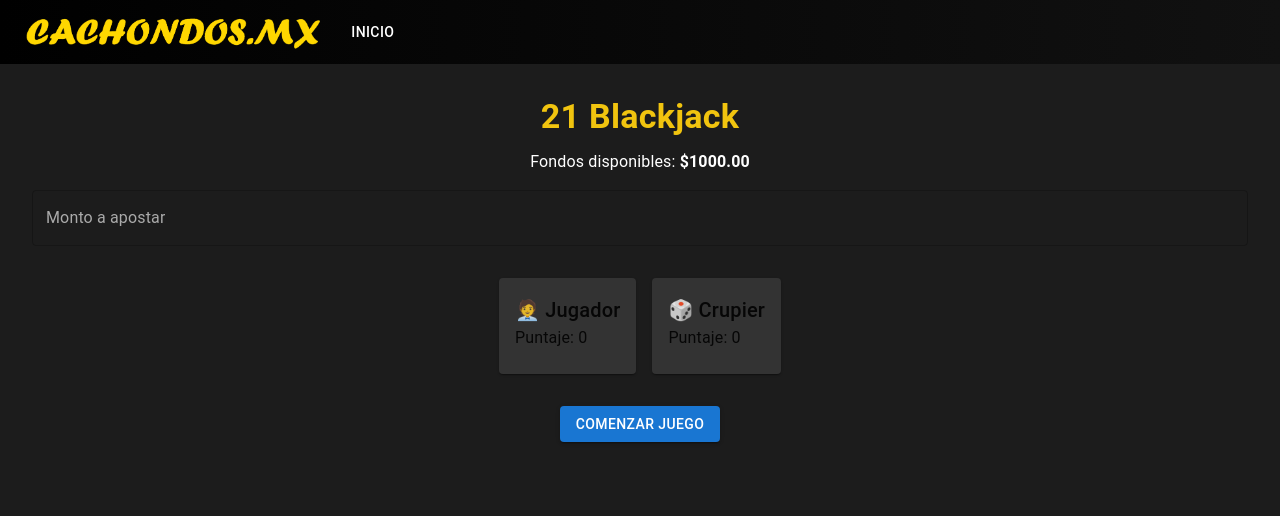
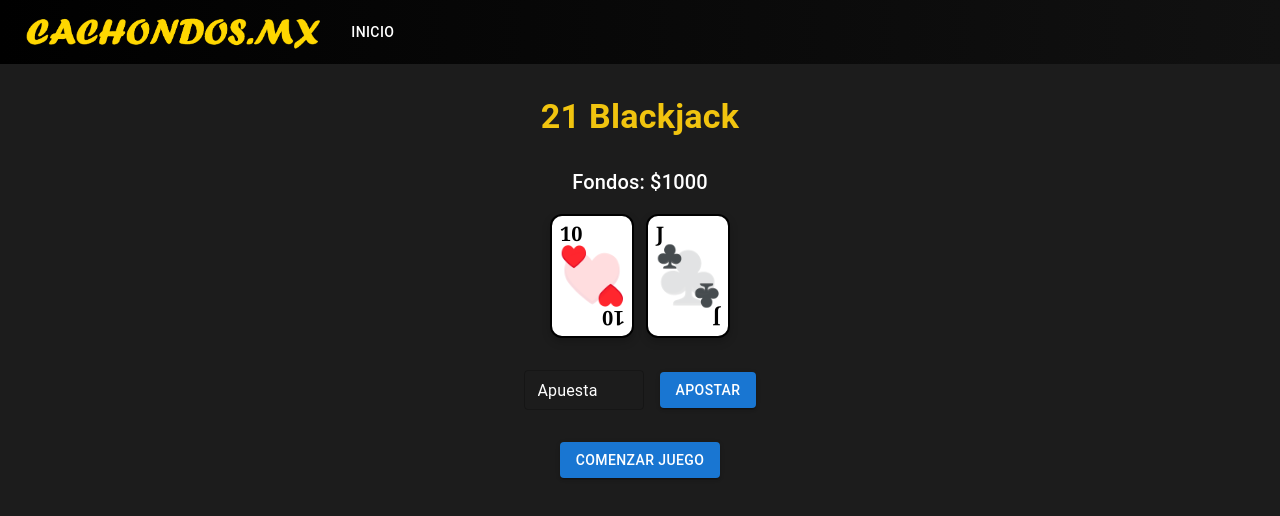
Before and after one commit to oscarrryeezus/casino-cachondo-mx-frontend, a React (Create React App) app: page /blackjack in a window 1280 px wide. Shown: the top 516 px of the page. Built offline with nearby package versions, Linux system fonts and the light colour scheme.

Commit message:
Implementar UI para Blackjack

```diff
--- a/package.json
+++ b/package.json
@@ -13,9 +13,11 @@
     "@testing-library/user-event": "^13.5.0",
     "axios": "^1.10.0",
     "framer-motion": "^12.23.6",
+    "playing-cards": "^1.1.0",
     "react": "^19.1.0",
     "react-dom": "^19.1.0",
     "react-icons": "^5.5.0",
+    "react-playing-card": "^0.2.5",
     "react-router-dom": "^7.7.0",
     "react-scripts": "5.0.1",
     "react-slick": "^0.30.3",
--- a/src/pages/blackjack/blackjack.js
+++ b/src/pages/blackjack/blackjack.js
@@ -1,21 +1,27 @@
 import React, { useState, useRef, useEffect } from 'react';
 import {
-  Box, Typography, Button, TextField, Alert, Grid, Paper
+  Box, Typography, Button, TextField, Alert, Grid
 } from '@mui/material';
 import { motion, AnimatePresence } from 'framer-motion';
 import axios from 'axios';
 
-const valores = [2, 3, 4, 5, 6, 7, 8, 9, 10, 10, 10, 10, 11]; // J, Q, K = 10; A = 11 o 1
-const palos = ['♠️', '♥️', '♦️', '♣️'];
+const valores = [2, 3, 4, 5, 6, 7, 8, 9, 10, 'J', 'Q', 'K', 11];
+const palos = ['\u2660\ufe0f', '\u2665\ufe0f', '\u2666\ufe0f', '\u2663\ufe0f'];
+
+const valorPuntaje = (valor) => {
+  if (valor === 'J' || valor === 'Q' || valor === 'K') return 10;
+  if (valor === 11) return 11;
+  return valor;
+};
 
 const generarCarta = () => {
   const valor = valores[Math.floor(Math.random() * valores.length)];
   const palo = palos[Math.floor(Math.random() * palos.length)];
-  return { valor, palo };
+  return { valor, palo, puntaje: valorPuntaje(valor) };
 };
 
 const calcularPuntaje = (cartas) => {
-  let total = cartas.reduce((acc, c) => acc + c.valor, 0);
+  let total = cartas.reduce((acc, c) => acc + c.puntaje, 0);
   let ases = cartas.filter(c => c.valor === 11).length;
   while (total > 21 && ases > 0) {
     total -= 10;
@@ -24,7 +30,92 @@ const calcularPuntaje = (cartas) => {
   return total;
 };
 
-const userId = '688a8deb41a491a2ebb6b0cc'; // Cambia por el usuario autenticado real
+const userId = '688a8deb41a491a2ebb6b0cc';
+
+const paloColor = (palo) => {
+  // Corazones y diamantes en rojo, picas y tréboles en negro
+  return palo === '\u2665' || palo === '\u2666' ? '#e60000' : '#000000';
+};
+
+const Carta = ({ valor, palo }) => {
+  const textoValor = valor === 11 ? 'A' : valor;
+  const textoFinal = valor === 'J' || valor === 'Q' || valor === 'K' ? valor : textoValor;
+
+  return (
+    <motion.div
+      initial={{ opacity: 0, y: 20 }}
+      animate={{ opacity: 1, y: 0 }}
+      exit={{ opacity: 0 }}
+      transition={{ duration: 0.3 }}
+      style={{
+        display: 'inline-block',
+        width: 80,
+        height: 120,
+        backgroundColor: 'white',
+        borderRadius: 12,
+        boxShadow: '0 4px 8px rgba(0,0,0,0.2)',
+        margin: '0 6px',
+        position: 'relative',
+        userSelect: 'none',
+        fontFamily: "'Georgia', serif",
+        border: `2px solid ${paloColor(palo)}`,
+        color: paloColor(palo),
+        cursor: 'default',
+      }}
+    >
+      {/* Valor y símbolo arriba izquierda */}
+      <Box
+        sx={{
+          position: 'absolute',
+          top: 8,
+          left: 8,
+          fontSize: 20,
+          fontWeight: 'bold',
+          lineHeight: 1,
+          userSelect: 'none',
+        }}
+      >
+        {textoFinal}
+        <br />
+        <span style={{ fontSize: 22 }}>{palo}</span>
+      </Box>
+
+      {/* Valor y símbolo abajo derecha */}
+      <Box
+        sx={{
+          position: 'absolute',
+          bottom: 8,
+          right: 8,
+          fontSize: 20,
+          fontWeight: 'bold',
+          lineHeight: 1,
+          userSelect: 'none',
+          transform: 'rotate(180deg)',
+        }}
+      >
+        {textoFinal}
+        <br />
+        <span style={{ fontSize: 22 }}>{palo}</span>
+      </Box>
+
+      {/* Símbolo grande centrado */}
+      <Box
+        sx={{
+          height: '100%',
+          display: 'flex',
+          alignItems: 'center',
+          justifyContent: 'center',
+          fontSize: 50,
+          opacity: 0.15,
+          userSelect: 'none',
+          pointerEvents: 'none',
+        }}
+      >
+        {palo}
+      </Box>
+    </motion.div>
+  );
+};
 
 const BlackjackGame = () => {
   const [jugador, setJugador] = useState([]);
@@ -33,16 +124,24 @@ const BlackjackGame = () => {
   const [jugando, setJugando] = useState(false);
   const [ganador, setGanador] = useState('');
   const [apuesta, setApuesta] = useState('');
-  const [fondos, setFondos] = useState(1000); // Puedes obtenerlo del backend en useEffect
+  const [fondos, setFondos] = useState(1000);
   const [error, setError] = useState('');
   const audioWin = useRef(null);
   const audioLose = useRef(null);
 
   useEffect(() => {
-    // Aquí podrías cargar los fondos actuales del usuario desde backend si quieres
-    // Ejemplo:
     // axios.get(`/api/user/${userId}`).then(r => setFondos(r.data.fondos))
   }, []);
+
+  useEffect(() => {
+    if (ganador) {
+      const timer = setTimeout(() => {
+        setGanador(''); // Oculta las imágenes
+      }, 5000); // 5 segundos
+
+      return () => clearTimeout(timer);
+    }
+  }, [ganador]);
 
   const iniciarJuego = () => {
     setError('');
@@ -112,7 +211,6 @@ const BlackjackGame = () => {
       audioLose.current?.play();
     }
 
-    // Llamar backend para actualizar fondos
     try {
       const response = await axios.post('http://localhost:3001/api/blackjack/jugar', {
         userId,
@@ -134,42 +232,171 @@ const BlackjackGame = () => {
         21 Blackjack
       </Typography>
 
-      <Typography sx={{ textAlign: 'center', mb: 2 }}>
-        Fondos disponibles: <strong>${fondos.toFixed(2)}</strong>
+      <Box sx={{ display: 'flex', justifyContent: 'center', mb: 2 }}>
+        {mensaje && (
+          <Alert
+            severity={
+              ganador === 'ganado'
+                ? 'success'
+                : ganador === 'perdido'
+                ? 'error'
+                : ganador === 'error'
+                ? 'warning'
+                : 'info'
+            }
+            sx={{ width: '100%', maxWidth: 500 }}
+          >
+            {mensaje}
+          </Alert>
+        )}
+      </Box>
+
+<Typography variant="h6" align="center" sx={{ mt: 1 }}>
+  Fondos: ${fondos}
 </Typography>
 
-      <TextField
-        label="Monto a apostar"
-        type="number"
-        fullWidth
-        value={apuesta}
-        onChange={(e) => setApuesta(e.target.value)}
-        inputProps={{ min: 0, max: fondos }}
-        sx={{ mb: 3, input: { color: 'white' }, label: { color: '#aaa' } }}
-      />
-
-      <Grid container spacing={2} justifyContent="center" sx={{ mt: 1 }}>
-        <Grid item xs={12} sm={6}>
-          <Paper sx={{ p: 2, bgcolor: '#333' }}>
-            <Typography variant="h6">🧑‍💼 Jugador</Typography>
-            <Typography>Puntaje: {calcularPuntaje(jugador)}</Typography>
-            <Box sx={{ mt: 1 }}>
-              {jugador.map((c, i) => (
-                <span key={i}>{c.valor}{c.palo} </span>
+{/* Cartas de ejemplo al inicio */}
+{!jugando && jugador.length === 0 && (
+  <Box
+    sx={{
+      display: 'flex',
+      justifyContent: 'center',
+      mt: 2,
+      mb: 3,
+    }}
+  >
+    {[{ valor: 10, palo: '\u2665\ufe0f' }, { valor: 'J', palo: '\u2663\ufe0f' }].map((c, i) => (
+      <Carta key={i} valor={c.valor} palo={c.palo} />
     ))}
   </Box>
-          </Paper>
+)}
+{/* Zona cartas con crupier arriba - solo se muestra si se está jugando o hay cartas */}
+{/* Zona cartas con crupier arriba - solo se muestra si se está jugando o hay cartas */}
+{(jugando || jugador.length > 0) && (
+  <Box sx={{ position: 'relative', width: '100%', maxWidth: 700, margin: '0 auto', height: 360 }}>
+    {/* Etiqueta Crupier */}
+    <Typography
+      sx={{
+        position: 'absolute',
+        top: 0,
+        left: '50%',
+        transform: 'translateX(-50%)',
+        color: '#4da6ff',
+        fontWeight: 'bold',
+        zIndex: 3,
+        userSelect: 'none',
+      }}
+    >
+      Crupier
+    </Typography>
+
+    {/* Cartas Crupier */}
+    <Box sx={{
+      position: 'absolute',
+      top: 30,
+      left: '50%',
+      transform: 'translateX(-50%)',
+      display: 'flex',
+      justifyContent: 'center',
+      zIndex: 2,
+    }}>
+      <AnimatePresence>
+        {crupier.map((c, i) => (
+          <Carta key={i} valor={c.valor} palo={c.palo} />
+        ))}
+      </AnimatePresence>
+    </Box>
+
+    {/* Contador de puntos del crupier (debajo de sus cartas) */}
+    {crupier.length > 0 && (
+      <Typography
+        variant="h6"
+        sx={{
+          position: 'absolute',
+          top: 160,
+          left: '50%',
+          transform: 'translateX(-50%)',
+          color: '#4da6ff',
+          fontWeight: 'bold',
+          zIndex: 3
+        }}
+      >
+        Puntos: {calcularPuntaje(crupier)}
+      </Typography>
+    )}
+
+    {/* Etiqueta Jugador */}
+    <Typography
+      sx={{
+        position: 'absolute',
+        bottom: 130,
+        left: '50%',
+        transform: 'translateX(-50%)',
+        fontWeight: 'bold',
+        userSelect: 'none',
+        color: 'white',
+        zIndex: 3,
+      }}
+    >
+      Jugador
+    </Typography>
+
+    {/* Cartas Jugador */}
+    <Box sx={{
+      position: 'absolute',
+      bottom: 10,
+      left: '50%',
+      transform: 'translateX(-50%)',
+      display: 'flex',
+      justifyContent: 'center',
+      zIndex: 1,
+    }}>
+      <AnimatePresence>
+        {jugador.map((c, i) => (
+          <Carta key={i} valor={c.valor} palo={c.palo} />
+        ))}
+      </AnimatePresence>
+    </Box>
+
+    {/* Contador de puntos del jugador */}
+    {jugador.length > 0 && (
+      <Typography
+        variant="h6"
+        sx={{
+          position: 'absolute',
+          bottom: -20,
+          left: '50%',
+          transform: 'translateX(-50%)',
+          color: '#00e676',
+          fontWeight: 'bold',
+          zIndex: 3
+        }}
+      >
+        Puntos: {calcularPuntaje(jugador)}
+      </Typography>
+    )}
+  </Box>
+)}
+
+      <Box sx={{ mt: 4, textAlign: 'center' }}>
+        <Grid container spacing={2} justifyContent="center" alignItems="center">
+          <Grid item>
+            <TextField
+              type="number"
+              variant="outlined"
+              size="small"
+              value={apuesta}
+              onChange={(e) => setApuesta(Number(e.target.value))}
+              label="Apuesta"
+              InputProps={{ inputProps: { min: 0 }, sx: { color: 'white' } }}
+              InputLabelProps={{ sx: { color: 'white' } }}
+              sx={{ width: 120 }}
+            />
           </Grid>
-        <Grid item xs={12} sm={6}>
-          <Paper sx={{ p: 2, bgcolor: '#333' }}>
-            <Typography variant="h6">🎲 Crupier</Typography>
-            <Typography>Puntaje: {jugando ? '?' : calcularPuntaje(crupier)}</Typography>
-            <Box sx={{ mt: 1 }}>
-              {crupier.map((c, i) => (
-                <span key={i}>{c.valor}{c.palo} </span>
-              ))}
-            </Box>
-          </Paper>
+          <Grid item>
+            <Button variant="contained" color="primary" onClick={iniciarJuego}>
+              Apostar
+            </Button>
           </Grid>
         </Grid>
 
@@ -190,71 +417,50 @@ const BlackjackGame = () => {
           )}
         </Box>
 
-      {error && (
-        <Box sx={{ mt: 3 }}>
-          <Alert severity="error">{error}</Alert>
-        </Box>
+        <AnimatePresence>
+          {ganador === 'ganado' && (
+            <>
+              <motion.img
+                src="/money.gif"
+                initial={{ x: '-100%', opacity: 0 }}
+                animate={{ x: 0, opacity: 1 }}
+                exit={{ x: '-100%', opacity: 0 }}
+                transition={{ duration: 1 }}
+                style={{ position: 'fixed', top: 100, left: 0, width: '80%', zIndex: 1000, pointerEvents: 'none' }}
+              />
+              <motion.img
+                src="/money.gif"
+                initial={{ x: '100%', opacity: 0 }}
+                animate={{ x: 0, opacity: 1 }}
+                exit={{ x: '100%', opacity: 0 }}
+                transition={{ duration: 1 }}
+                style={{ position: 'fixed', top: 100, right: 0, width: '80%', zIndex: 1000, pointerEvents: 'none' }}
+              />
+            </>
           )}
 
-      {mensaje && (
-        <Box sx={{ mt: 3 }}>
-          <Alert severity={ganador === 'ganado' ? 'success' : ganador === 'perdido' ? 'error' : 'info'}>
-            {mensaje}
-          </Alert>
-        </Box>
-      )}
-
-      <AnimatePresence>
-        {ganador === 'ganado' && (
-          <motion.div
-            initial={{ scale: 0 }}
-            animate={{ scale: 1.1 }}
-            exit={{ scale: 0 }}
-            transition={{ duration: 0.5 }}
-            style={{
-              position: 'fixed',
-              top: '40%',
-              left: '50%',
-              transform: 'translate(-50%, -50%)',
-              zIndex: 2000
-            }}
-          >
-            <Typography variant="h2" sx={{
-              fontWeight: 'bold',
-              color: '#ffd700',
-              textShadow: '0 0 20px #fff, 0 0 40px #ff0'
-            }}>
-              ¡Ganaste ${parseFloat(apuesta).toFixed(2)}!
-            </Typography>
-          </motion.div>
+          {ganador === 'perdido' && (
+            <>
+              <motion.img
+                src="/lose.jpg"
+                initial={{ x: '-100%', opacity: 0 }}
+                animate={{ x: 0, opacity: 1 }}
+                exit={{ x: '-100%', opacity: 0 }}
+                transition={{ duration: 1 }}
+                style={{ position: 'fixed', top: 100, left: 0, width: '30%', zIndex: 1000, pointerEvents: 'none' }}
+              />
+              <motion.img
+                src="/lose.jpg"
+                initial={{ x: '100%', opacity: 0 }}
+                animate={{ x: 0, opacity: 1 }}
+                exit={{ x: '100%', opacity: 0 }}
+                transition={{ duration: 1 }}
+                style={{ position: 'fixed', top: 100, right: 0, width: '30%', zIndex: 1000, pointerEvents: 'none' }}
+              />
+            </>
           )}
         </AnimatePresence>
-
-      <AnimatePresence>
-        {ganador === 'perdido' && (
-          <motion.div
-            initial={{ scale: 0 }}
-            animate={{ scale: 1.1 }}
-            exit={{ scale: 0 }}
-            transition={{ duration: 0.5 }}
-            style={{
-              position: 'fixed',
-              top: '40%',
-              left: '50%',
-              transform: 'translate(-50%, -50%)',
-              zIndex: 2000
-            }}
-          >
-            <Typography variant="h2" sx={{
-              fontWeight: 'bold',
-              color: '#ff0000',
-              textShadow: '0 0 20px #fff, 0 0 40px #f00'
-            }}>
-              ¡Perdiste ${parseFloat(apuesta).toFixed(2)}!
-            </Typography>
-          </motion.div>
-        )}
-      </AnimatePresence>
+      </Box>
     </Box>
   );
 };
```
Also changed, not shown: 1 other file (tests, documents, lock files or other folders). Lines whose indentation alone changed are shown as unchanged.
